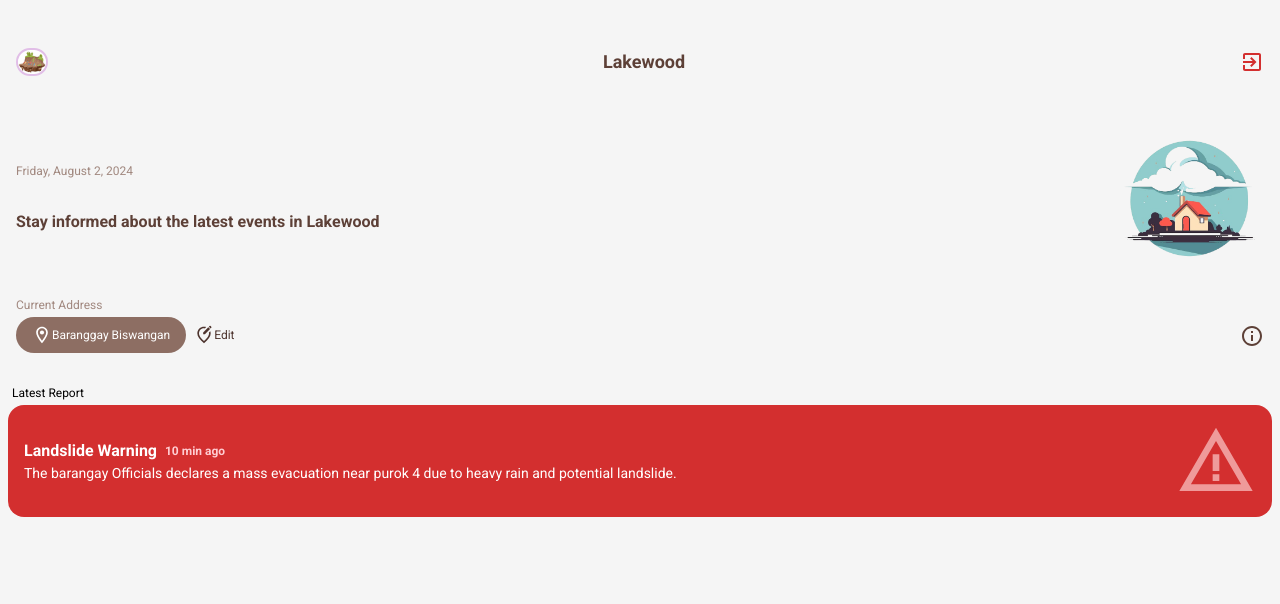
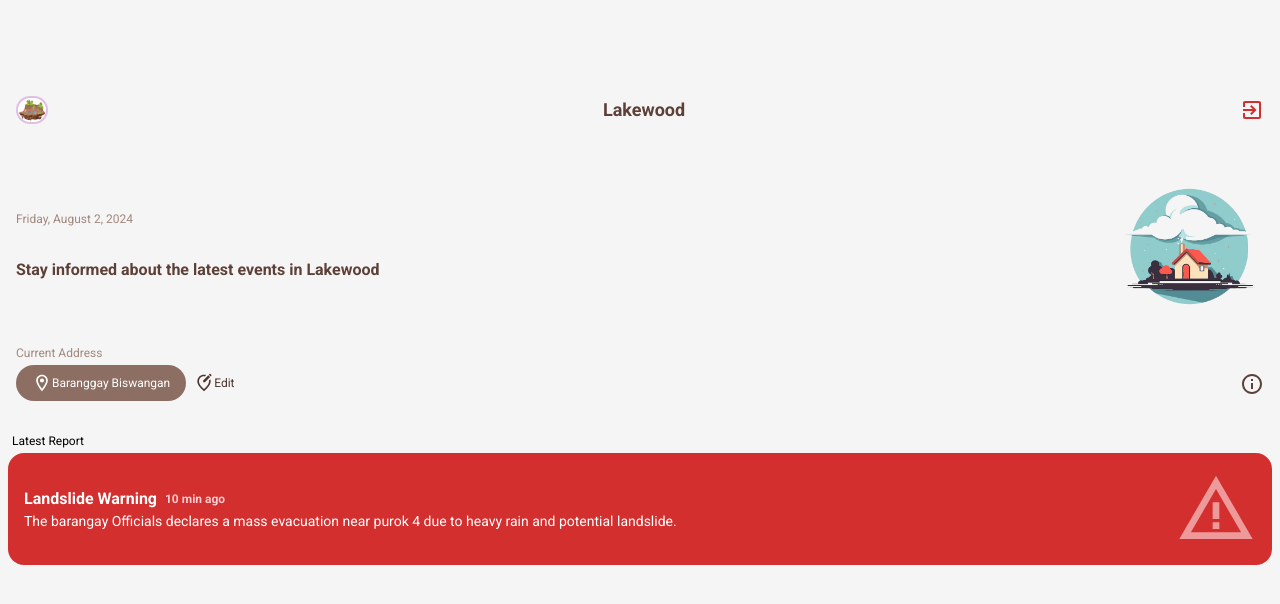
Before and after one commit to edmar-afk/disasterApp, a React (Vite) app: page /resident-dashboard in a window 1280 px wide. Shown: the top 604 px of the page. Built offline with nearby package versions, Linux system fonts and the light colour scheme.

Commit message:
change margint top

```diff
--- a/src/routes/ResidentDashboard.jsx
+++ b/src/routes/ResidentDashboard.jsx
@@ -4,7 +4,7 @@ import Warning from "../components/residents/Warning";
 function ResidentDashboard() {
 	return (
 		<>
-			<div className="bg-gray-100 h-screen">
+			<div className="bg-gray-100 h-screen pt-12">
 				<Header />
 				<Banner />
 				<Warning />
```
